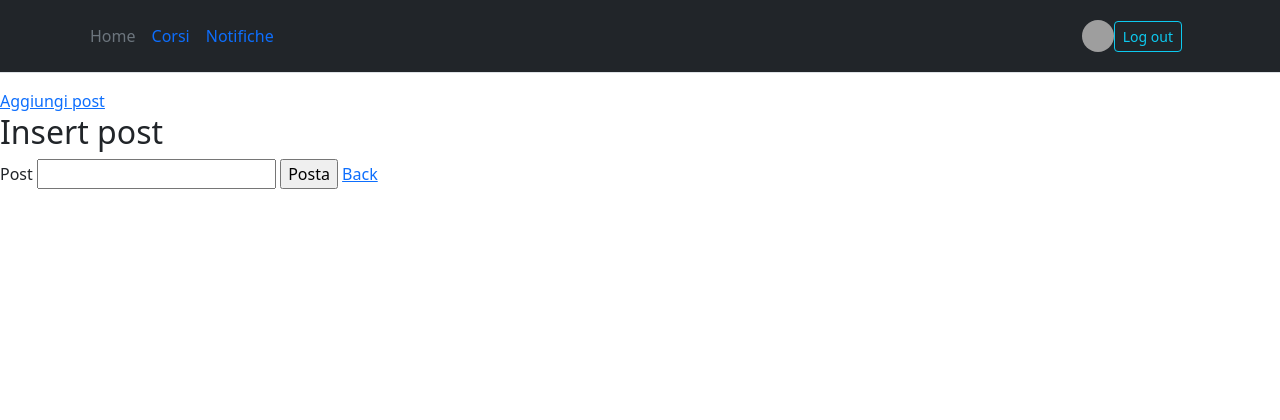
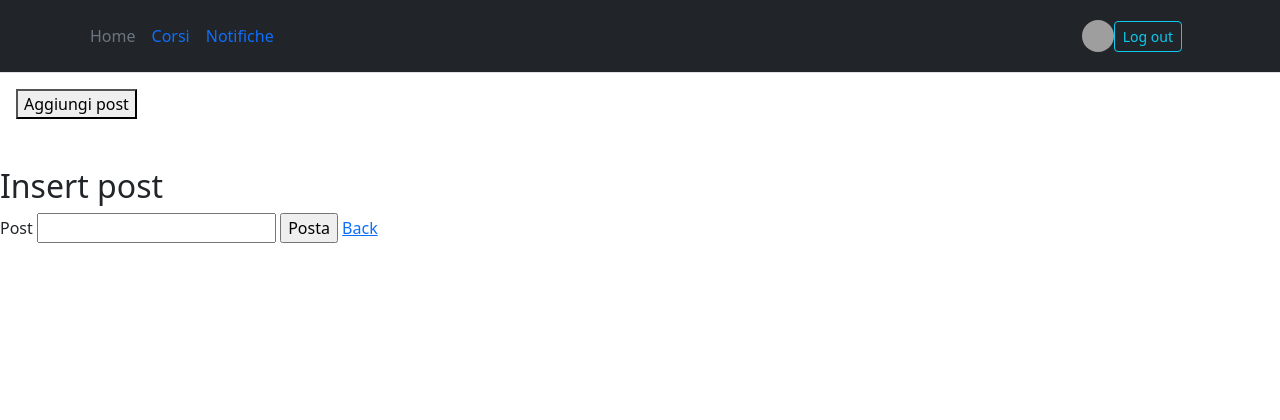
Before and after one commit to MarkRagg/Progetto-Web, a PHP site: page /php/insertpost.php in a window 1280 px wide. Shown: the top 420 px of the page. Run offline with PHP 8.4, Linux system fonts and the light colour scheme; data that the repository does not hold is empty; grey boxes are pictures that could not be loaded.

Commit message:
add button insert post

```diff
--- a/source/template/base.php
+++ b/source/template/base.php
@@ -37,7 +37,9 @@
               </div>
             </div>
           </header>
-          <a href="insertpost.php">Aggiungi post</a>
+          <div class="bd-toc mt-4 mb-5 my-md-0 ps-xl-3 mb-lg-5 text-muted">
+            <button class="text-end" onclick="location.href='../php/insertpost.php';">Aggiungi post</button>
+          </div>
         <main>
             <?php
             if (isset($templateParams["name"])) {
```
